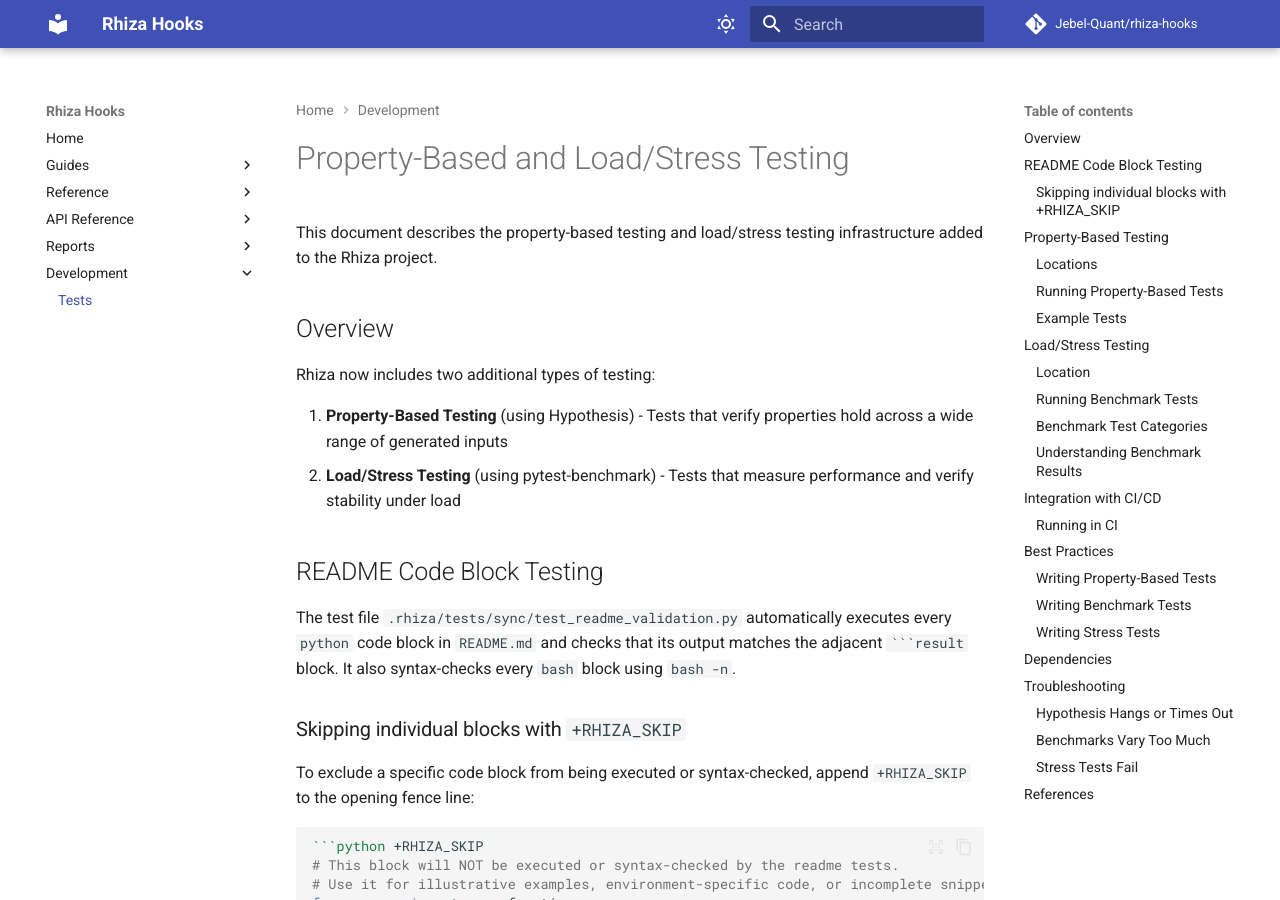
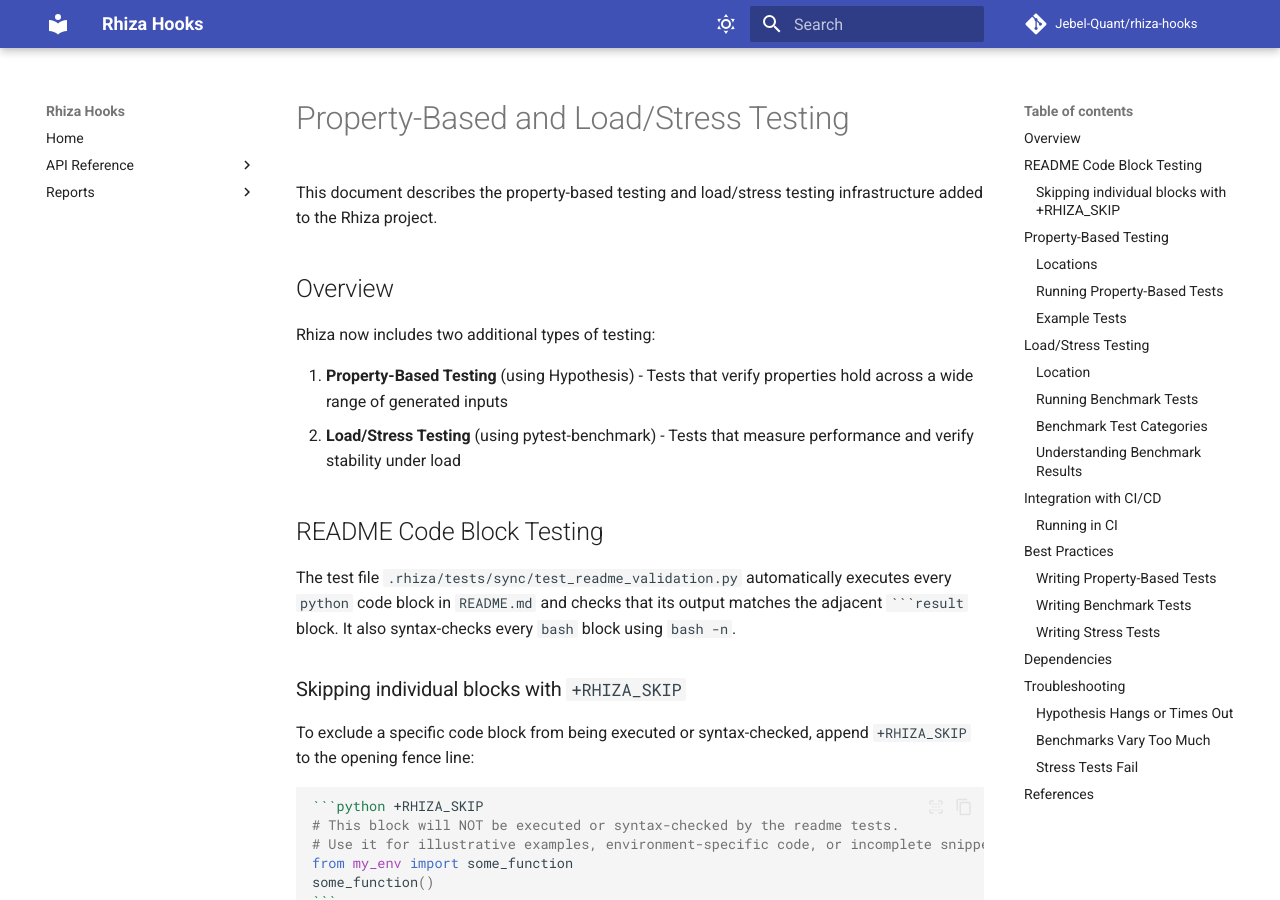
Before and after one commit to Jebel-Quant/rhiza-hooks, an MkDocs documentation site: the page built from docs/development/TESTS.md, in a window 1280 px wide and 900 px high. Built offline with MkDocs 1.6.1 and Material for MkDocs 9.7.7, drawn with Linux system fonts in a browser that asks for light colours; comment, search, counter and statistics services are not loaded; part of the change alters nothing that is shown; some of the changed text lies outside the part shown.

Commit message:
Remove Guides section from mkdocs.yml (#98)
* Remove Guides section from mkdocs.yml

* Remove unused navigation items from mkdocs.yml

```diff
--- a/mkdocs.yml
+++ b/mkdocs.yml
@@ -9,15 +9,6 @@ docs_dir: docs
 
 nav:
   - Home: index.md
-  - Guides:
-      - Quick Reference: guides/QUICK_REFERENCE.md
-      - Extending Rhiza: guides/EXTENDING_RHIZA.md
-  - Reference:
-      - Architecture: reference/ARCHITECTURE.md
-      - Dependencies: reference/DEPENDENCIES.md
-      - Glossary: reference/GLOSSARY.md
-      - Shell Scripts: reference/SHELL_SCRIPTS.md
-      - Tools Reference: reference/TOOLS_REFERENCE.md
   - API Reference:
       - Overview: api-reference/index.md
       - check_makefile_targets: api-reference/check_makefile_targets.md
@@ -30,5 +21,3 @@ nav:
       - Test Report: reports/html-report/report.html
       - Coverage Report: reports/html-coverage/index.html
       - Hypothesis Report: reports/hypothesis/report.html
-  - Development:
-      - Tests: development/TESTS.md
```
